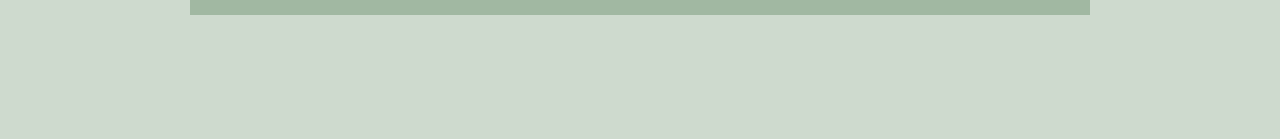
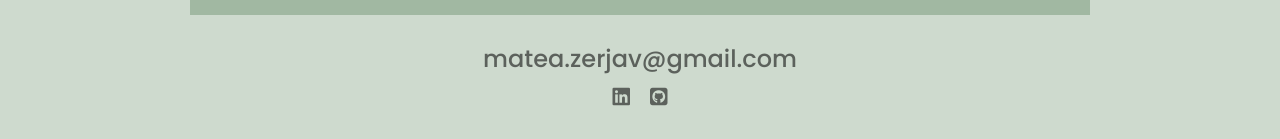
Before and after one commit to MateaZerjav/my-portfolio, a React (Create React App) app: page / in a window 1280 px wide. Shown: the part 696-835 px from the top of the page. Before the commit the page ends 800 px from the top, so only its background shows below. Built offline with nearby package versions, Linux system fonts and the light colour scheme; a web font is replaced by a local one.

Commit message:
Finished footer

```diff
--- a/public/index.html
+++ b/public/index.html
@@ -31,6 +31,10 @@
       rel="stylesheet"
     />
 
+    <script
+      src="https://kit.fontawesome.com/b019bf8f2a.js"
+      crossorigin="anonymous"
+    ></script>
     <title>React App</title>
   </head>
   <body>
--- a/src/App.js
+++ b/src/App.js
@@ -3,6 +3,7 @@ import Hero from "./Hero";
 import "bootstrap/dist/css/bootstrap.min.css";
 import photo from "./photos/photo.jpg";
 import ContactMe from "./ContactMe";
+import SocialMedia from "./SocialMedia";
 
 function App() {
   return (
@@ -32,6 +33,7 @@ function App() {
           </div>
           <footer id="contact-matea">
             <ContactMe />
+            <SocialMedia />
           </footer>
         </div>
       </header>
--- /dev/null
+++ b/src/SocialMedia.css
@@ -0,0 +1,14 @@
+.SocialMedia {
+  margin: 30px auto;
+}
+.SocialMedia h3 {
+  font-family: Poppins;
+  font-weight: medium;
+  font-size: 24px;
+  color: rgba(0, 0, 0, 0.551);
+}
+.SocialMedia a {
+  color: rgba(0, 0, 0, 0.551);
+  font-size: 20px;
+  padding: 10px;
+}
--- /dev/null
+++ b/src/SocialMedia.js
@@ -0,0 +1,17 @@
+import React from "react";
+import "./SocialMedia.css";
+
+export default function () {
+  return (
+    <div className="SocialMedia">
+      <h3>matea.zerjav@gmail.com</h3>
+
+      <a href="https://www.linkedin.com/in/matea-zerjav-482b93272/">
+        <i className="fa-brands fa-linkedin"></i>
+      </a>
+      <a href="https://github.com/MateaZerjav">
+        <i className="fa-brands fa-square-github"></i>
+      </a>
+    </div>
+  );
+}
```
